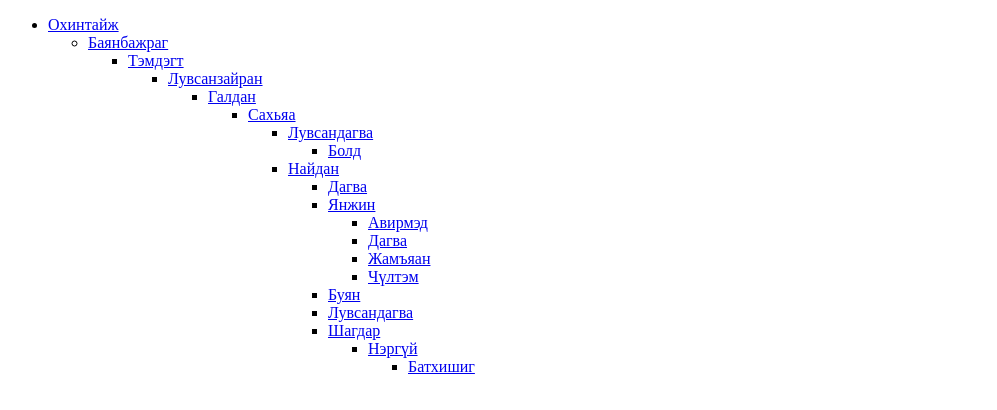
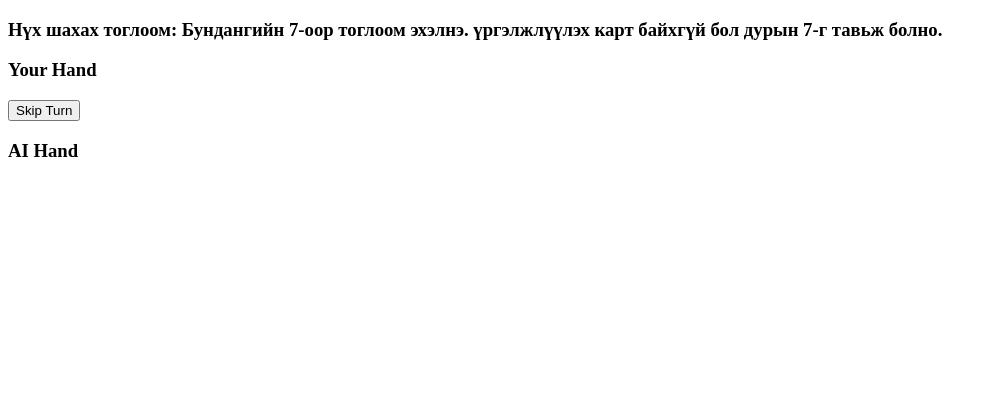
Before and after one commit to Chukamath/phonebook, a plain HTML site: page index.html in a window 1280 px wide. Shown: the whole page, without its empty margins (0-997 px from the left). Drawn offline with Linux system fonts and the light colour scheme.

Commit message:
Update index.html

```diff
--- a/index.html
+++ b/index.html
@@ -1,87 +1,36 @@
 <!DOCTYPE html>
 <html lang="en">
 <head>
-  <meta charset="UTF-8">
-  <meta http-equiv="X-UA-Compatible" content="IE=edge">
-  <meta name="viewport" content="width=device-width, initial-scale=1.0">
-  <link rel="stylesheet" href="static/style.css">
-  <title>Document</title>
+    <meta charset="UTF-8">
+    <meta name="viewport" content="width=device-width, initial-scale=1.0">
+    <title>Card Game</title>
+    <link rel="stylesheet" href="style.css">
 </head>
+<body>
+    <div id="game">
+        <div id="pile">
+            <h3>Нүх шахах тоглоом: Бундангийн 7-оор тоглоом эхэлнэ. үргэлжлүүлэх карт байхгүй бол дурын 7-г тавьж болно.</h3>
+            <div class="pile">
+                <div id="heartsColumn" class="suit-column"></div>
+                <div id="diamondsColumn" class="suit-column"></div>
+                <div id="clubsColumn" class="suit-column"></div>
+                <div id="spadesColumn" class="suit-column"></div>
+            </div>
 
-<body>
-  <div class="tree">
-	<ul>
-		<li>
-		  <a href="#">Охинтайж</a>
-	<ul>
-		<li>
-		  <a href="#">Баянбажраг</a>
-	<ul>
-		<li>
-		  <a href="#">Тэмдэгт</a>
-	<ul>
-		<li>
-		  <a href="#">Лувсанзайран</a>
-	<ul>
-		<li>
-		  <a href="#">Галдан</a>
-    <ul>
-      <li>
-        <a href="#">Сахьяа</a>
-        <ul>
-          <li>
-            <a href="#">Лувсандагва</a>
-            <ul>
-              <li>
-                <a href="#">Болд</a>
-              </li>
-            </ul>
-          </li>
-          <li>
-            <a href="#">Найдан</a>
-            <ul>
-              <li><a href="#">Дагва</a></li>
-              <li>
-                <a href="#">Янжин</a>
-                <ul>
-                  <li>
-                    <a href="#">Авирмэд</a>
-                  </li>
-                  <li>
-                    <a href="#">Дагва</a>
-                  </li>
-                  <li>
-                    <a href="#">Жамъяан</a>
-                  </li>
-				  <li>
-                    <a href="#">Чүлтэм</a>
-                  </li>
+        </div>
 
-                </ul>
-              </li>
-              <li><a href="#">Буян</a></li>
-			  <li><a href="#">Лувсандагва</a></li>
-			  <li><a href="#">Шагдар</a>
-				<ul>
-					<li>
-						<a href="#">Нэргүй</a>
-						<ul>
-							<li><a href="#">Батхишиг</a></li>
-						</ul>
-					</li>
-				</ul>
-			</li>
-            </ul>
-          </li>
-        </ul>
-      </li>
-	  </ul>
-		</li>
-		</ul>
-		</li>
-	</ul>
-		</li>
-	</ul></li></ul></li></ul>
-  </div>
+        <div id="playerHand">
+            <h3>Your Hand</h3>
+            <div id="playerCards"></div>
+            <button id="skipTurn">Skip Turn</button>
+        </div>
+
+        <div id="aiHand">
+            <h3>AI Hand</h3>
+            <div id="aiCards"></div>
+        </div>
+    </div>
+
+    <script src="game.js"></script>
 </body>
 </html>
```
